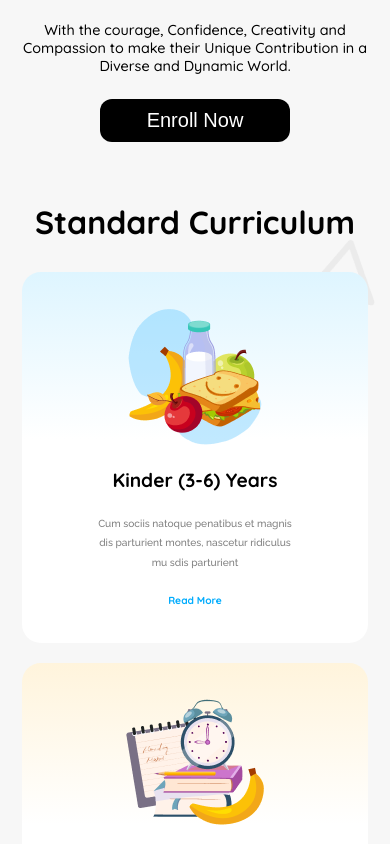
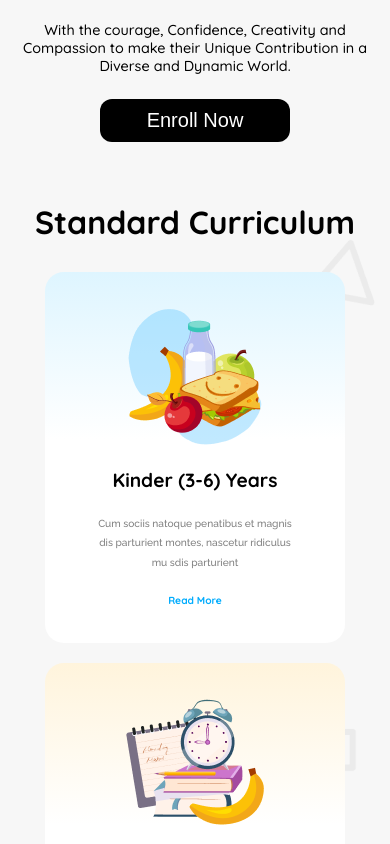
Before and after one commit to ShuvodipDasHimu/B11-A2-Kids-School, a plain HTML site: page index.html in a window 390 px wide. Shown: the part 650-1494 px from the top of the page. Drawn offline with Linux system fonts and the light colour scheme.

Commit message:
curriculum section done v1.1.3

```diff
--- a/styles/style.css
+++ b/styles/style.css
@@ -317,7 +317,7 @@ main {
   /* margin-right: 10px; */
   /* height: 322px; */
   /* width: 100%; */
-  width: 346px;
+  width: 300px;
   gap: 22px;
   padding: 36px 28px;
  }
```
